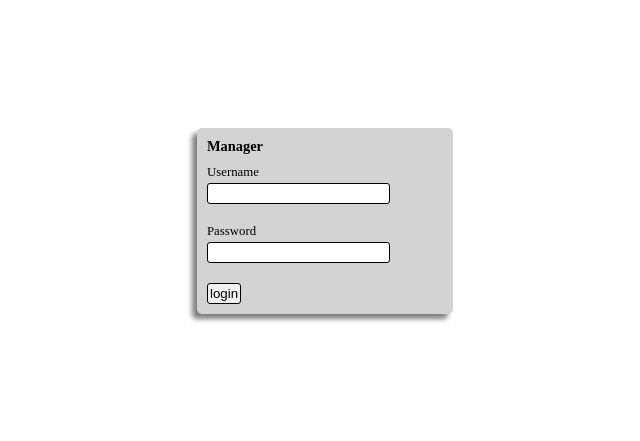
After one commit to duckmin/blogcms, a PHP site: page /video/server/pages/manager_login.php in a window 1280 px wide. The commit adds this page. Shown: the top 441 px of the page, without its empty margins (315-955 px from the left). Run offline with PHP 8.4, Linux system fonts and the light colour scheme.

Commit message:
added new login page, got rid of old SERVER_AUTH and switched to an form base authentication which allows users to log in and out since the  auth gets cached and would not allow logging out

```diff
--- a/main/index.php
+++ b/main/index.php
@@ -26,6 +26,10 @@
 				$file = '/server/pages/manager.php';
 				break;
 
+			case "logout":
+				$file = '/server/pages/logout.php';
+				break;
+
 			default:
 				$file = "";
 				break;
--- a/main/scripts/manager/template_manager.js
+++ b/main/scripts/manager/template_manager.js
@@ -79,7 +79,7 @@
 		var container = element.nearestParent('div'),
 		textarea = container.querySelectorAll('textarea[name=text]')[0],
 		value = textarea.value;
-		textarea.value = value + " []()";
+		textarea.value = value + " [](http://)";
 	}
 
 	function previewImage( e ){
--- /dev/null
+++ b/main/style/pretty_forms.css
@@ -0,0 +1,58 @@
+*{
+	margin:0;
+	padding:0;
+}
+
+input, textarea, select, button{
+	border:1px solid black;
+	border-radius:3px;
+	padding:2px;
+}
+
+fieldset{
+	border:none;
+}
+
+fieldset > div{
+	display:inline-block;
+	padding:10px;
+	vertical-align: text-top;
+}
+
+label, legend{
+	display:block;
+}
+
+label{
+	margin-bottom:3px;
+}
+
+legend{
+	font-size:0.9em;
+	font-weight:900;
+	padding:10px 10px 0 10px;
+}
+
+fieldset > div > input[type='radio']{
+	display:inline-block;
+}
+
+label ~ input[type='radio'], label ~ input[type='checkbox']{
+	position:relative;
+	top:6.5px;
+}
+
+input[type='radio'] + span {
+	font-size:0.7em;
+	position:relative;
+	top:4px;
+	margin:0 3px 0 2px;
+}
+
+label{
+	font-size:0.8em;
+}
+
+input{
+	padding:2px;
+}
--- a/server/classes/ManagerActions.php
+++ b/server/classes/ManagerActions.php
@@ -12,8 +12,7 @@
 		}
 
 		public static function authenticate(){
-			header('WWW-Authenticate: Basic realm="Manager"');
-			header('HTTP/1.0 401 Unauthorized');
+			include $GLOBALS['server_path']."/pages/manager_login.php";
 		}
 
 		public static function loginSuccess( $user, $pw ){
--- /dev/null
+++ b/server/pages/manager_login.php
@@ -0,0 +1,45 @@
+<!DOCTYPE html>
+<html>
+<head>
+	<title>Manager Login</title>
+	<meta charset="utf-8"/>
+	<meta http-equiv="Content-Type" content="text/html; charset=utf-8" />
+	<meta http-equiv="pragma" content="no-cache" />
+	<meta content="General" name="rating"/>
+	<meta content="English" name="language"/>
+	<meta name="viewport" content="width=device-width; initial-scale=1.0;">
+	<link rel='stylesheet' type='text/css' href='style/pretty_forms.css'>
+	<style>
+		form{
+			width:20vw;
+			margin:10vw auto;
+			background-color:lightgray;
+			box-shadow:-5px 5px 5px rgba(0, 0, 0, 0.5 );
+			border-radius:5px;
+		}
+	</style>
+</head>
+
+<body>
+	<form method="POST" action="/manager" >
+		<fieldset>
+			<legend>Manager</legend>
+			<div>
+				<label>Username</label>
+				<input type="text" name="username">
+			</div>
+		</fieldset>
+		<fieldset>
+			<div>
+				<label>Password</label>
+				<input type="password" name="pw">
+			</div>
+		</fieldset>
+		<fieldset>
+			<div>
+				<input type="submit" value="login">
+			</div>
+		</fieldset>
+	</form>
+</body>
+</html>
```
Also changed, not shown: main/scripts/manager/main_manager.js (+15 -1 lines), main/style/manager_style.css (+31 -0 lines), server/pages/logout.php (added, +20 -0 lines), server/pages/manager.php (+6 -6 lines), server/pages/manager_body.php (+7 -0 lines), main/style/resources/logout.png (added), main/style/resources/user.png (added).
